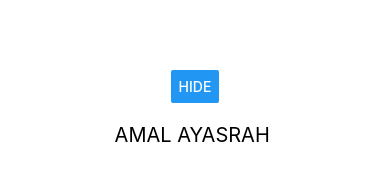
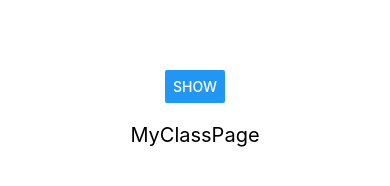
Before and after one commit to amalbashar/JoVision-react-native, a React Native app in the folder react_native_tasks/: screen / in a window 390 px wide. Both pictures are taken after a click on the button "SHOW". Shown: the part 314-500 px from the top of the page. Built offline with nearby package versions, Linux system fonts and the light colour scheme.

Commit message:
task 18+19

```diff
--- a/react_native_tasks/App.tsx
+++ b/react_native_tasks/App.tsx
@@ -1,12 +1,16 @@
 import React from 'react';
 import Task16 from './Tasks/Task16';
 import Task17 from './Tasks/Task17';
+import Task18 from './Tasks/Task18';
+import Task19 from './Tasks/Task19';
 
 
 export default function App() {
   return (
     // <Task16 />
-    <Task17/>
+    // <Task17/>
+    // <Task18/>
+    <Task19/>
 
   );
 }
--- /dev/null
+++ b/react_native_tasks/Components/Component19.js
@@ -0,0 +1,26 @@
+import React, { Component } from 'react';
+import { Button, StyleSheet, Text, View } from 'react-native';
+
+class MyClassPage extends Component {
+
+
+render() {
+  return (
+    <View>
+ { <Text style={styles.nameText}>MyClassPage</Text>}
+   </View>
+  );
+}
+}
+
+
+
+const styles = StyleSheet.create({
+
+  nameText: {
+    fontSize: 20,
+    marginTop: 20,
+  },
+});
+
+export default MyClassPage;
--- /dev/null
+++ b/react_native_tasks/Tasks/Task18.js
@@ -0,0 +1,22 @@
+import React from 'react';
+import { StyleSheet, View } from 'react-native';
+import Component18 from '../Components/Component18';
+
+const Task18 = () => {
+  return (
+    <View style={styles.container}>
+      <Component18 />
+    </View>
+  );
+};
+
+
+  const styles = StyleSheet.create({
+    container: {
+      flex: 1,
+      justifyContent: 'center',
+      alignItems: 'center',
+    },
+});
+
+export default Task18;
--- /dev/null
+++ b/react_native_tasks/Tasks/Task19.js
@@ -0,0 +1,32 @@
+import React, { useState } from 'react';
+import { Button, StyleSheet, View } from 'react-native';
+import MyClassPage from '../Components/Component19';
+
+const Task19 = () => {
+  const [isVisible, setIsVisible] = useState(false);
+
+  return (
+    <View style={styles.container}>
+      <Button
+        title="Show"
+        onPress={() => setIsVisible(true)}
+      />
+      {isVisible && <MyClassPage />}
+    </View>
+  );
+};
+
+
+const styles = StyleSheet.create({
+  container: {
+    flex: 1,
+    justifyContent: 'center',
+    alignItems: 'center',
+  },
+});
+
+
+
+
+
+export default Task19;
```
Also changed, not shown: react_native_tasks/Components/Component18.js (added, +47 -0 lines).
